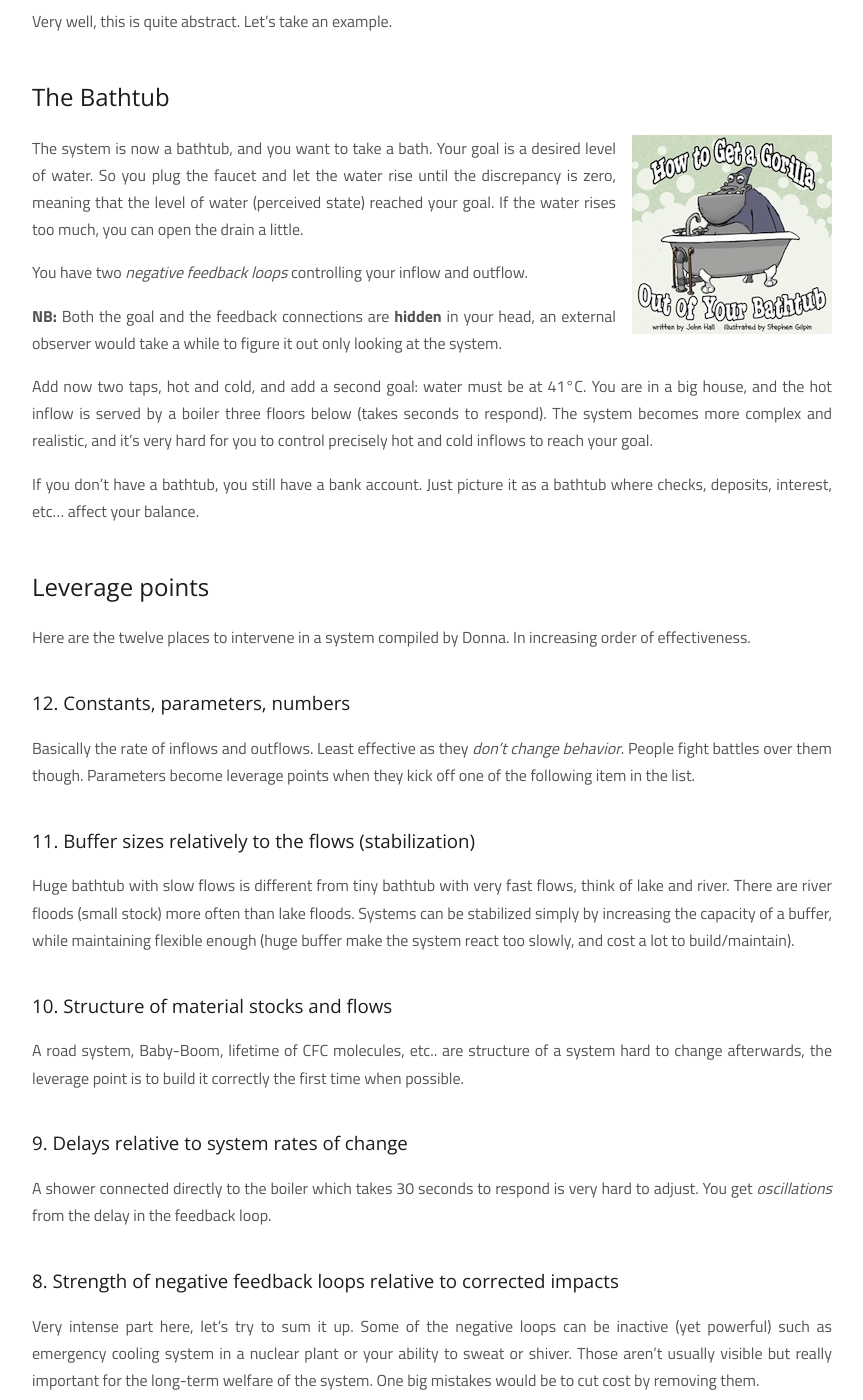
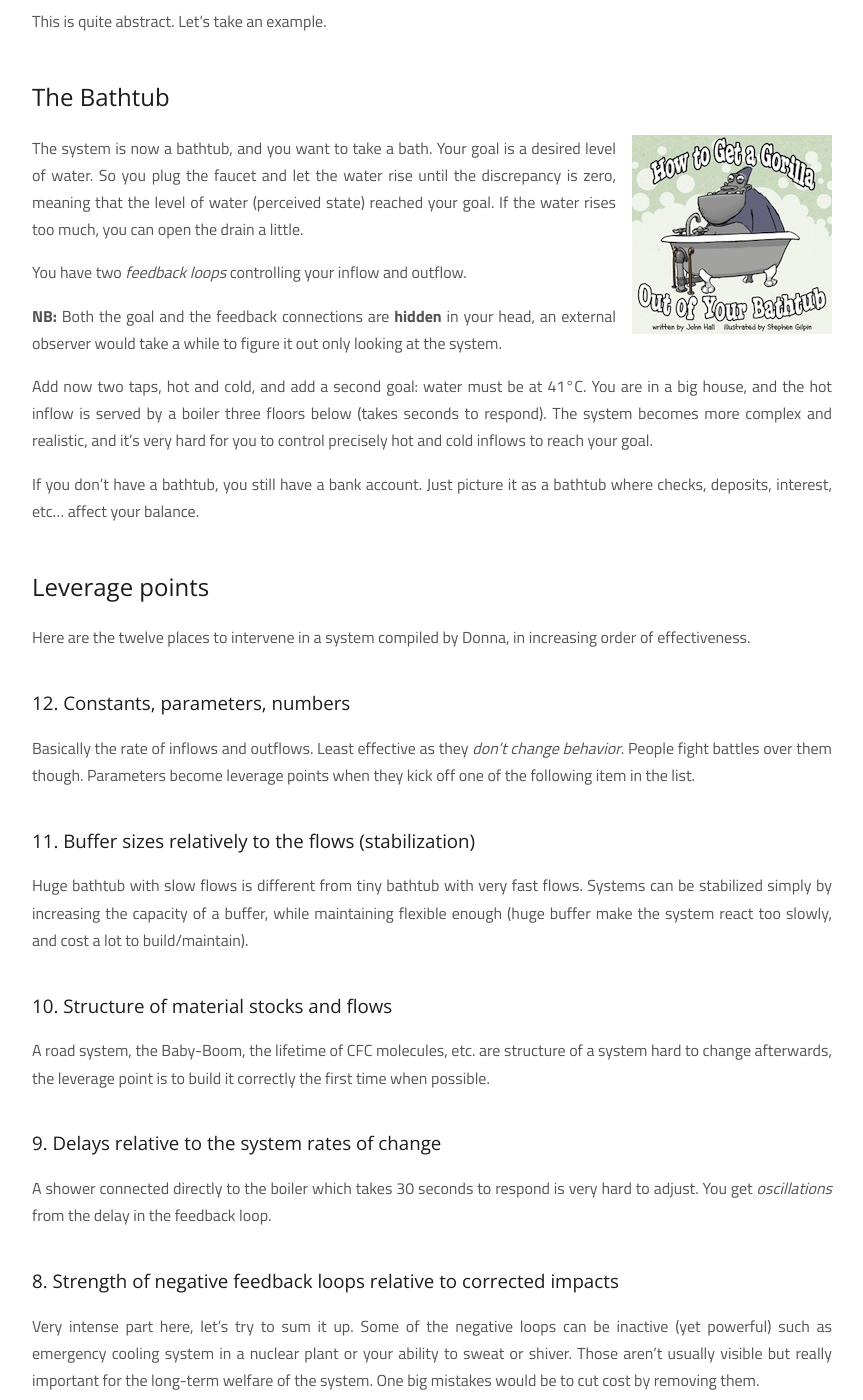
Before and after one commit to ssaunier/ssaunier.github.io, a Jekyll site: the page built from _posts/2013-10-05-leverage-points.markdown, in a window 1280 px wide and 1400 px high, scrolled down 1342 px. Shown: the whole window, without its empty margins (208-1071 px from the left). Built offline with Jekyll 4.4.1, drawn with Linux system fonts in a browser that asks for light colours.

Commit message:
Spelling mistakes

```diff
--- a/_posts/2013-10-05-leverage-points.markdown
+++ b/_posts/2013-10-05-leverage-points.markdown
@@ -49,7 +49,7 @@
 difference between the *perceived state* and your goal. This is information you
 use to act on inflows and outflows.
 
-Very well, this is quite abstract. Let's take an example.
+This is quite abstract. Let's take an example.
 
 ## The Bathtub
 
@@ -57,7 +57,7 @@
 
 The system is now a bathtub, and you want to take a bath. Your goal is a desired level of water. So you plug the faucet and let the water rise until the discrepancy is zero, meaning that the level of water (perceived state) reached your goal. If the water rises too much, you can open the drain a little.
 
-You have two *negative feedback loops* controlling your inflow and outflow.
+You have two *feedback loops* controlling your inflow and outflow.
 
 **NB:** Both the goal and the feedback connections are **hidden** in your head, an external observer would take a while to figure it out only looking at the system.
 
@@ -68,7 +68,7 @@
 
 ## Leverage points
 
-Here are the twelve places to intervene in a system compiled by Donna. In increasing order of effectiveness.
+Here are the twelve places to intervene in a system compiled by Donna, in increasing order of effectiveness.
 
 ### 12. Constants, parameters, numbers
 
@@ -76,13 +76,13 @@
 
 ### 11. Buffer sizes relatively to the flows (stabilization)
 
-Huge bathtub with slow flows is different from tiny bathtub with very fast flows, think of lake and river. There are river floods (small stock) more often than lake floods. Systems can be stabilized simply by increasing the capacity of a buffer, while maintaining flexible enough (huge buffer make the system react too slowly, and cost a lot to build/maintain).
+Huge bathtub with slow flows is different from tiny bathtub with very fast flows. Systems can be stabilized simply by increasing the capacity of a buffer, while maintaining flexible enough (huge buffer make the system react too slowly, and cost a lot to build/maintain).
 
 ### 10. Structure of material stocks and flows
 
-A road system, Baby-Boom, lifetime of CFC molecules, etc.. are structure of a system hard to change afterwards, the leverage point is to build it correctly the first time when possible.
+A road system, the Baby-Boom, the lifetime of CFC molecules, etc. are structure of a system hard to change afterwards, the leverage point is to build it correctly the first time when possible.
 
-### 9. Delays relative to system rates of change
+### 9. Delays relative to the system rates of change
 
 A shower connected directly to the boiler which takes 30 seconds to respond is very hard to adjust. You get *oscillations* from the delay in the feedback loop.
 
```
